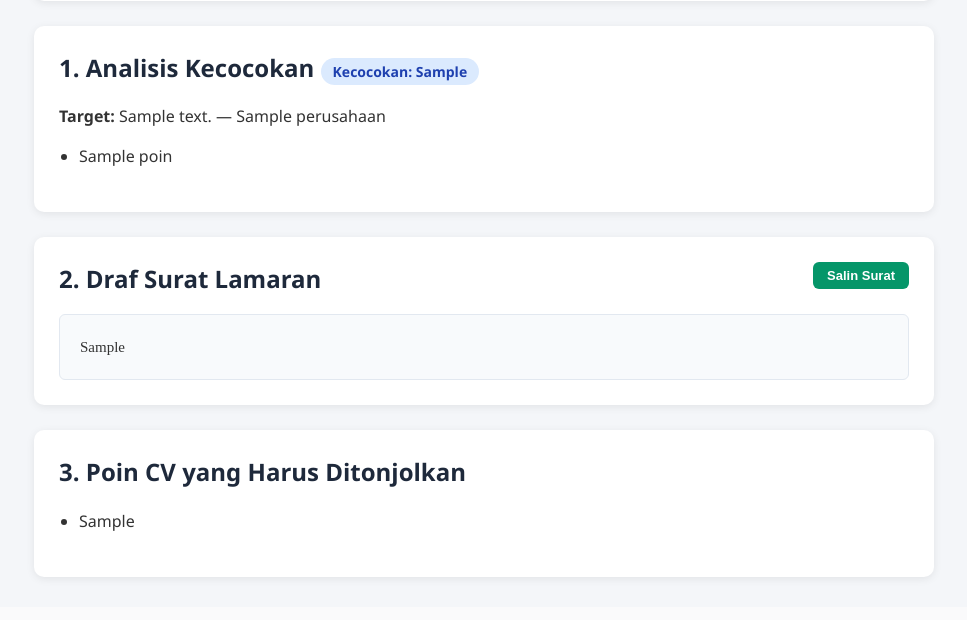
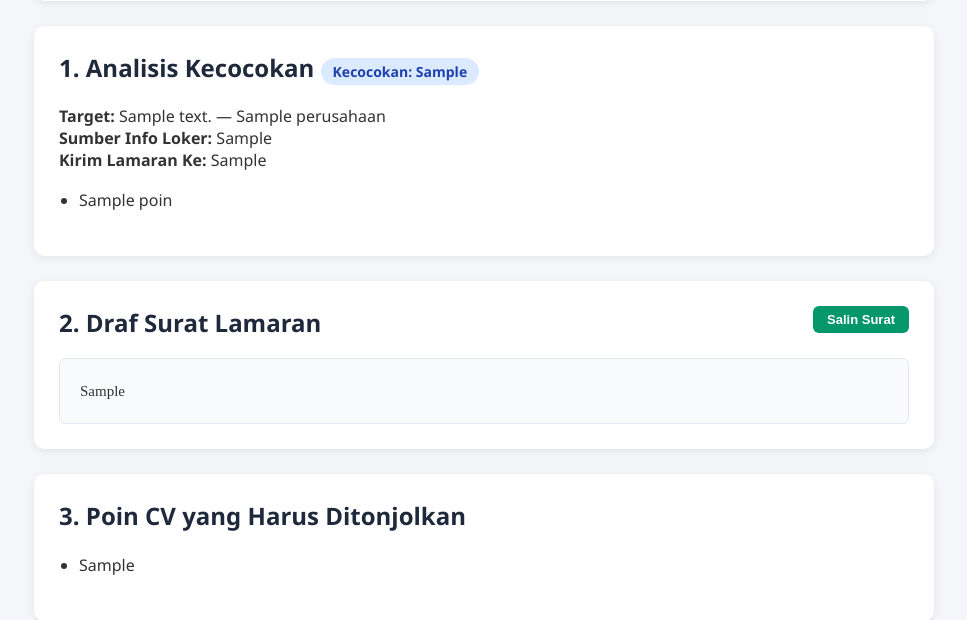
Before and after one commit to wwibi11/i-job-application-assistant, a Flask app: template templates/index.html in a window 1280 px wide. Shown: the part 425-1045 px from the top of the page, without its empty margins (156-1123 px from the left). Before the commit the page ends 1006 px from the top, so only its background shows below. Run offline with Flask 3, Linux system fonts and the light colour scheme; the template is opened without the code that fills it: most values are stand-ins (such as "Sample title", 1, 10 or a date in 2020).

Commit message:
memperbaiki div analisis kecocokan

```diff
--- a/templates/index.html
+++ b/templates/index.html
@@ -36,9 +36,14 @@
 
     {% if hasil %}
     <!-- Bagian 1: Ringkasan & Analisis Kecocokan -->
+    <!-- Bagian 1: Ringkasan & Analisis Kecocokan -->
     <div class="card">
         <h2>1. Analisis Kecocokan <span class="badge">Kecocokan: {{ hasil.skor_kecocokan }}</span></h2>
-        <p><strong>Target:</strong> {{ hasil.posisi }} — {{ hasil.perusahaan }}</p>
+        <p>
+            <strong>Target:</strong> {{ hasil.posisi }} — {{ hasil.perusahaan }}<br>
+            <strong>Sumber Info Loker:</strong> {{ hasil.sumber_info }}<br>
+            <strong>Kirim Lamaran Ke:</strong> {{ hasil.kontak_pengiriman }}
+        </p>
         <ul>
             {% for poin in hasil.analisis_kecocokan %}
             <li>{{ poin }}</li>
```
